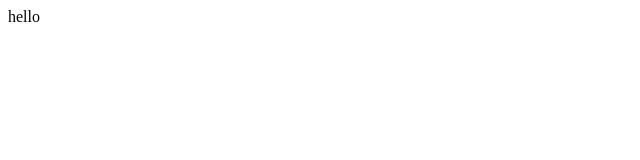
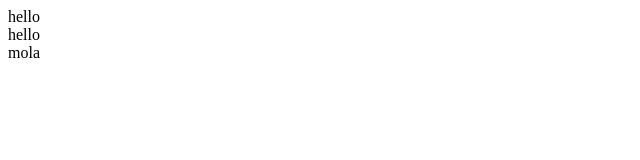
Before and after one commit to sebin4548/demo-repo, a plain HTML site: page index.html in a window 1280 px wide. Shown: the full height of the page, 0-640 px from the left. Drawn offline with Linux system fonts and the light colour scheme.

Commit message:
add line

```diff
--- a/index.html
+++ b/index.html
@@ -1 +1,3 @@
 <div>hello</div>
+<div>hello</div>
+<div>mola</div>
```
